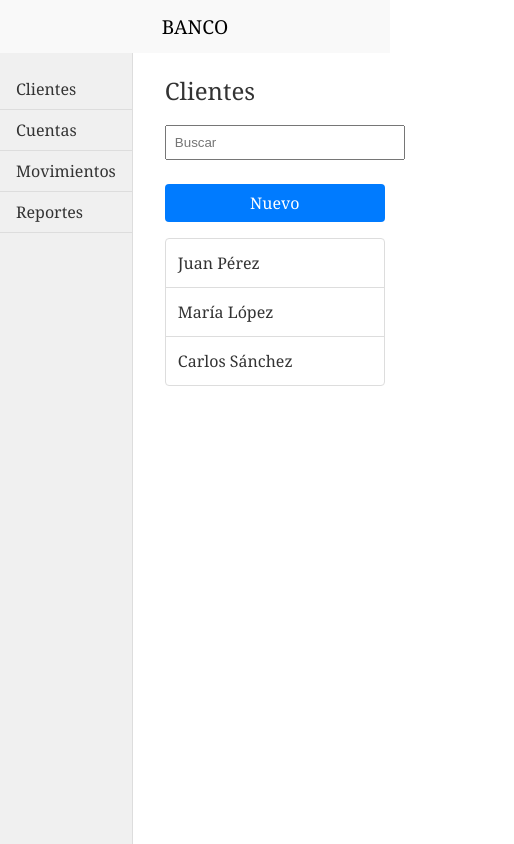
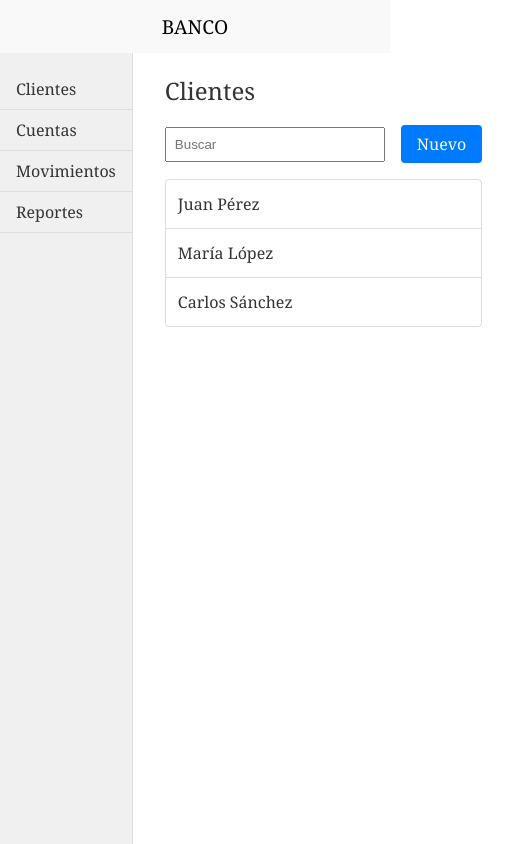
Before and after one commit to cheo2322/software_engineer_2_nttdata_test, a React (Vite) app in the folder bank-frontend/: page /clients in a window 390 px wide. Shown: the whole page, 514 px wide, since content can reach past the window. Built offline with nearby package versions, Linux system fonts and the light colour scheme.

Commit message:
FE: Similar styles in a single css

```diff
--- a/bank-frontend/src/screens/clients/Clients.css
+++ b/bank-frontend/src/screens/clients/Clients.css
@@ -1,50 +1,3 @@
-.clients-container {
-    max-width: 1200px;
-    margin: 0 auto;
-}
-
-.clients-header {
-    display: flex;
-    flex-direction: column;
-    align-items: flex-start;
-    margin-bottom: 1rem;
-}
-
-.clients-header h2 {
-    font-weight: normal;
-    margin-bottom: 1rem;
-}
-
-.clients-header-actions {
-    display: flex;
-    justify-content: space-between;
-    align-items: center;
-    width: 100%;
-    gap: 1rem;
-    font-family: inherit;
-}
-
-.clients-header-actions input {
-    flex: 0 0 20%;
-    min-width: 200px;
-    padding: 0.5rem;
-}
-
-.clients-header-actions button {
-    padding: 0.5rem 1rem;
-    background-color: #007bff;
-    color: white;
-    border: none;
-    border-radius: 4px;
-    cursor: pointer;
-}
-
-.clients-list-container {
-    border: 1px solid #ddd;
-    border-radius: 4px;
-    overflow: hidden;
-}
-
 .clients-list {
     list-style: none;
     padding: 0;
@@ -60,31 +13,3 @@
 .clients-list li:last-child {
     border-bottom: none;
 }
-
-.clients-empty {
-    color: #666;
-    padding: 1rem;
-}
-
-@media (max-width: 1024px) {
-    .clients-header-actions input {
-        flex: 0 0 30%;
-    }
-}
-
-@media (max-width: 768px) {
-    .clients-header-actions {
-        flex-direction: column;
-        align-items: stretch;
-    }
-
-    .clients-header-actions input {
-        flex: 1 1 auto;
-        width: 100%;
-        margin-bottom: 0.5rem;
-    }
-
-    .clients-header-actions button {
-        width: 100%;
-    }
-}
--- a/bank-frontend/src/screens/clients/Clients.jsx
+++ b/bank-frontend/src/screens/clients/Clients.jsx
@@ -1,5 +1,6 @@
 import { useState } from 'react';
 import './Clients.css';
+import '../../../styles/Entities.css';
 
 export default function Clients() {
   const [clients] = useState(['Juan Pérez', 'María López', 'Carlos Sánchez']);
@@ -11,10 +12,10 @@ export default function Clients() {
   );
 
   return (
-    <div className="clients-container">
-      <div className="clients-header">
+    <div className="entity-container">
+      <div className="entity-header">
         <h2>Clientes</h2>
-        <div className="clients-header-actions">
+        <div className="entity-header-actions">
           <input
             type="text"
             placeholder="Buscar"
@@ -25,7 +26,7 @@ export default function Clients() {
         </div>
       </div>
 
-      <div className="clients-list-container">
+      <div className="entity-data-container">
         {filteredClients.length > 0 ? (
           <ul className="clients-list">
             {filteredClients.map((client, index) => (
@@ -33,7 +34,7 @@ export default function Clients() {
             ))}
           </ul>
         ) : (
-          <p className="clients-empty">No hay clientes disponibles.</p>
+          <p className="entity-empty">No hay clientes disponibles.</p>
         )}
       </div>
     </div>
--- /dev/null
+++ b/bank-frontend/styles/Entities.css
@@ -0,0 +1,51 @@
+.entity-container {
+    max-width: 1200px;
+    margin: 0 auto;
+}
+
+.entity-header {
+    display: flex;
+    flex-direction: column;
+    align-items: flex-start;
+    margin-bottom: 1rem;
+}
+
+.entity-header h2 {
+    font-weight: normal;
+    margin-bottom: 1rem;
+}
+
+.entity-header-actions {
+    display: flex;
+    justify-content: space-between;
+    align-items: center;
+    width: 100%;
+    gap: 1rem;
+    font-family: inherit;
+}
+
+.entity-header-actions input {
+    flex: 0 0 20%;
+    min-width: 200px;
+    padding: 0.5rem;
+}
+
+.entity-header-actions button {
+    padding: 0.5rem 1rem;
+    background-color: #007bff;
+    color: white;
+    border: none;
+    border-radius: 4px;
+    cursor: pointer;
+}
+
+.entity-data-container {
+    border: 1px solid #ddd;
+    border-radius: 4px;
+    overflow: hidden;
+}
+
+.entity-empty {
+    color: #666;
+    padding: 1rem;
+}
```
